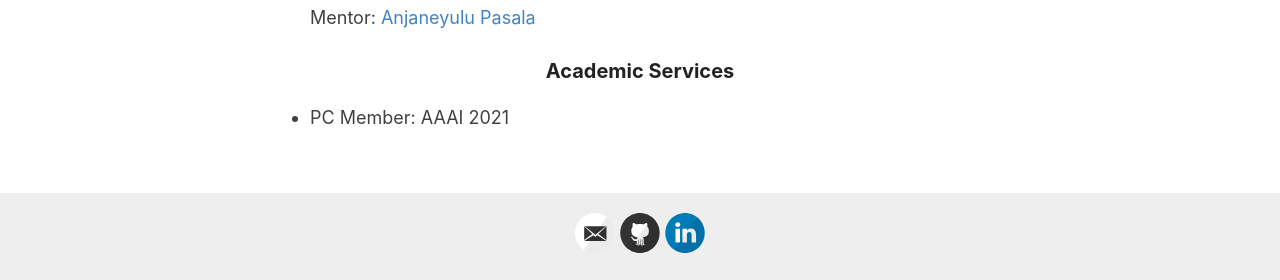
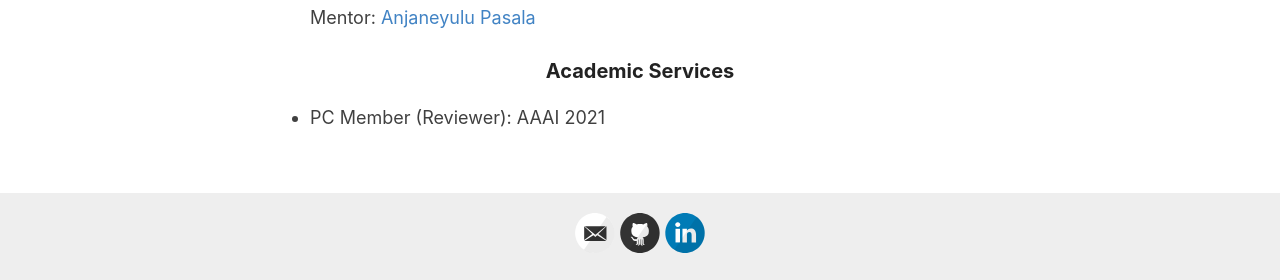
Before and after one commit to DaoD/homepage, a Jekyll site: the page built from index.md, in a window 1280 px wide and 900 px high, scrolled down 1280 px. Shown: the part 617-897 px from the top of the window. Built offline with Jekyll 4.4.1, drawn with Linux system fonts in a browser that asks for light colours; our own code applies the rules of GitHub Pages for plain Markdown files.

Commit message:
Update index.md

```diff
--- a/index.md
+++ b/index.md
@@ -43,4 +43,4 @@ Advisor: [Zhicheng Dou](http://playbigdata.ruc.edu.cn/dou), [Ji-Rong Wen](https:
 Mentor: [Anjaneyulu Pasala](https://in.linkedin.com/in/anjaneyulupasala)
 
 ### Academic Services
-- PC Member: AAAI 2021
+- PC Member (Reviewer): AAAI 2021
```
Also changed, not shown: other parts of index.md (+1 -1 lines).
